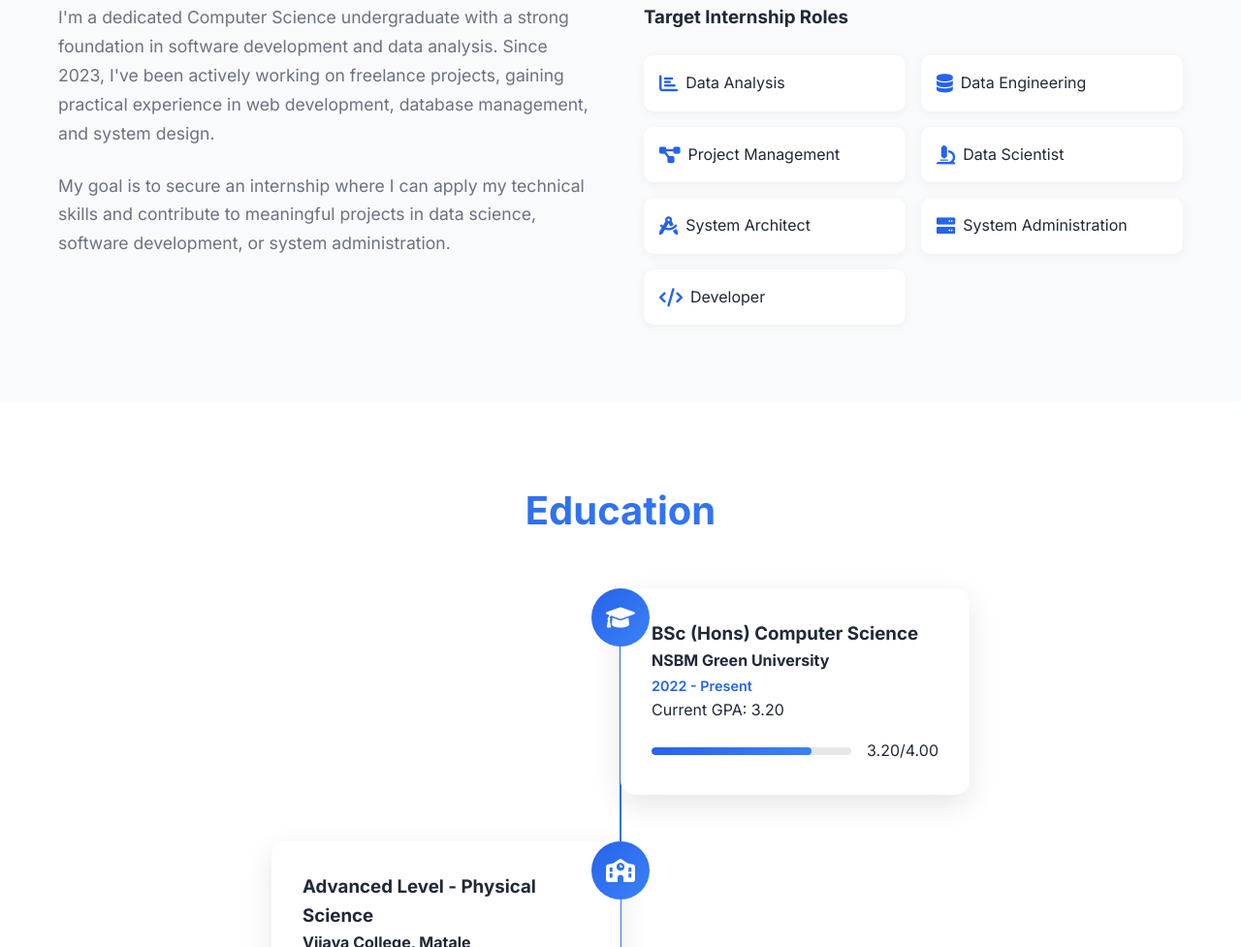
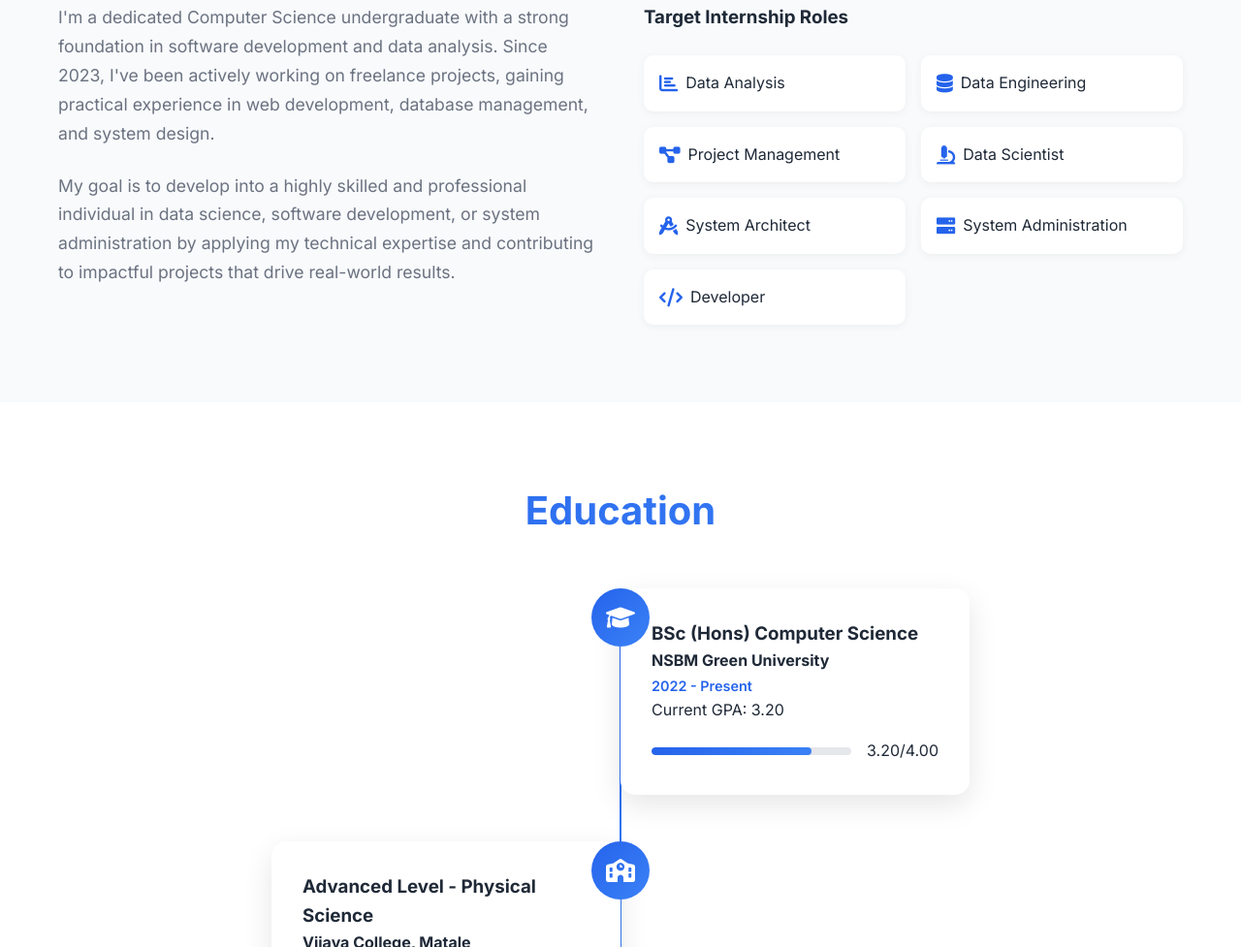
Before and after one commit to lula124/Luthira-Dissanayeka-Portfolio, a plain HTML site: page index.html in a window 1280 px wide. Shown: the part 989-1966 px from the top of the page at 97% size. Drawn offline with Linux system fonts and the light colour scheme.

Commit message:
Update index.html

```diff
--- a/index.html
+++ b/index.html
@@ -76,8 +76,7 @@
                     practical experience in web development, database management, and system design.
                 </p>
                 <p>
-                    My goal is to secure an internship where I can apply my technical skills and contribute to
-                    meaningful projects in data science, software development, or system administration.
+                     My goal is to develop into a highly skilled and professional individual in data science, software development, or system administration by applying my technical expertise and contributing to impactful projects that drive real-world results.
                 </p>
             </div>
             <div class="target-roles fade-in">
```
